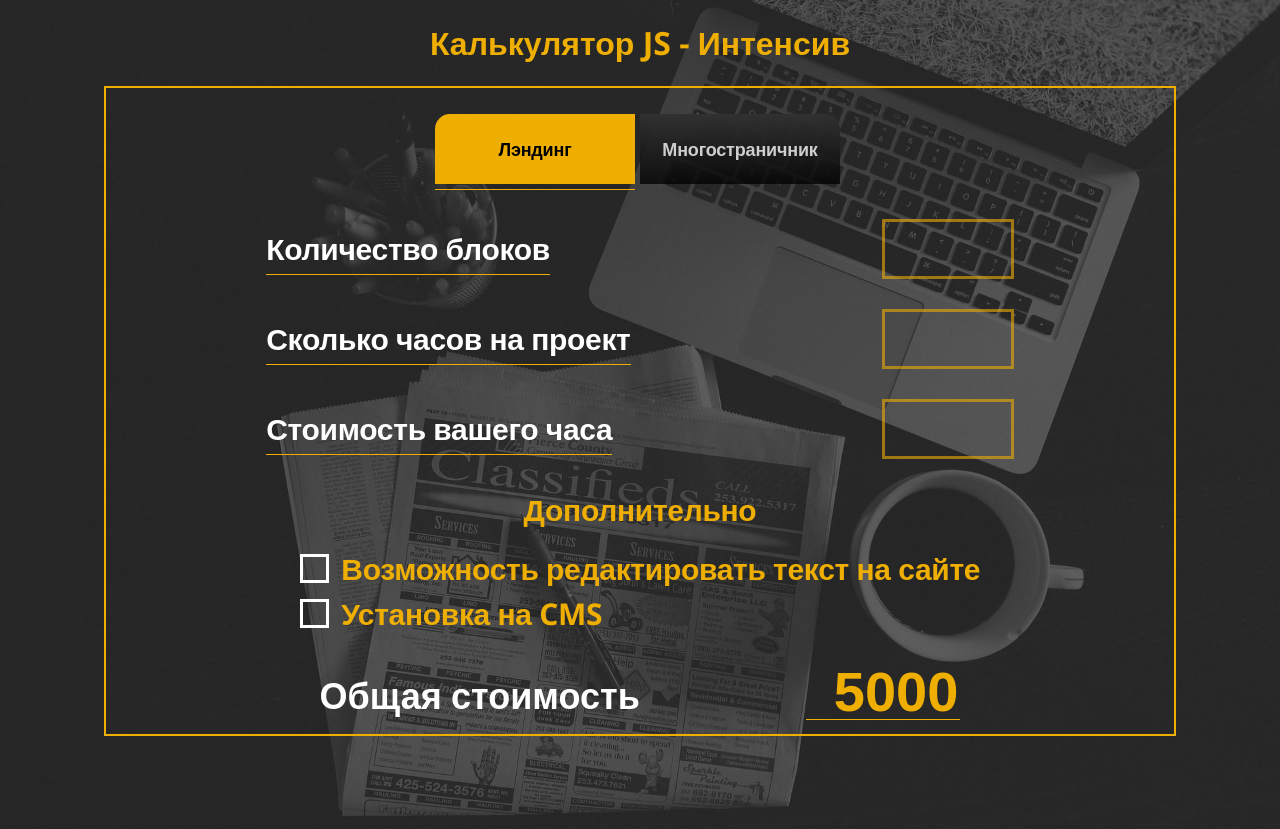
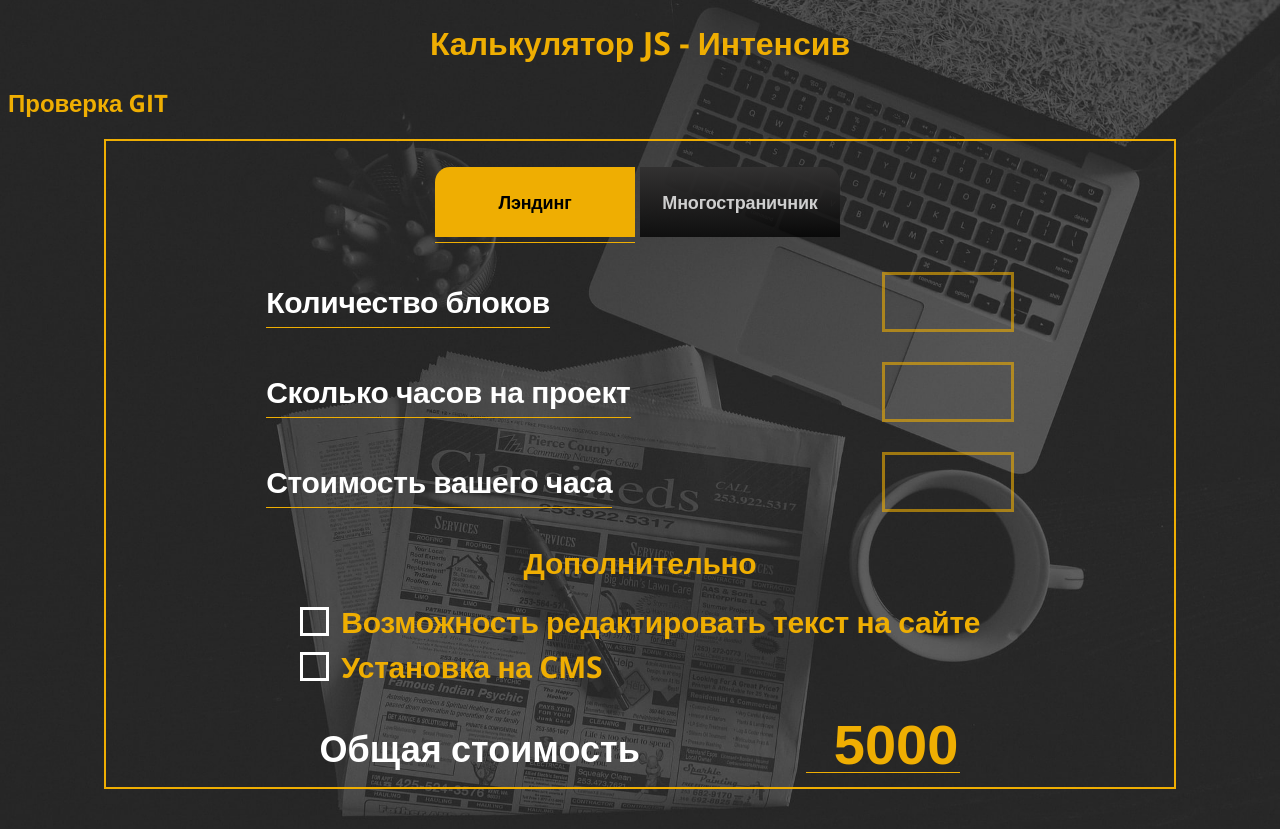
Before and after one commit to BarinovVV/testGit, a plain HTML site: page index.html in a window 1280 px wide. Drawn offline with nearby package versions, Linux system fonts and the light colour scheme.

Commit message:
Этой мой второй коммит

```diff
--- a/index.html
+++ b/index.html
@@ -8,6 +8,7 @@
 </head>
 <body>
 	<h1>Калькулятор JS - Интенсив</h1>
+	<h2>Проверка GIT</h2>
 	<div class="calc">
 		<div class="tabs">
 			<div class="tab-left active">Лэндинг</div>
```
